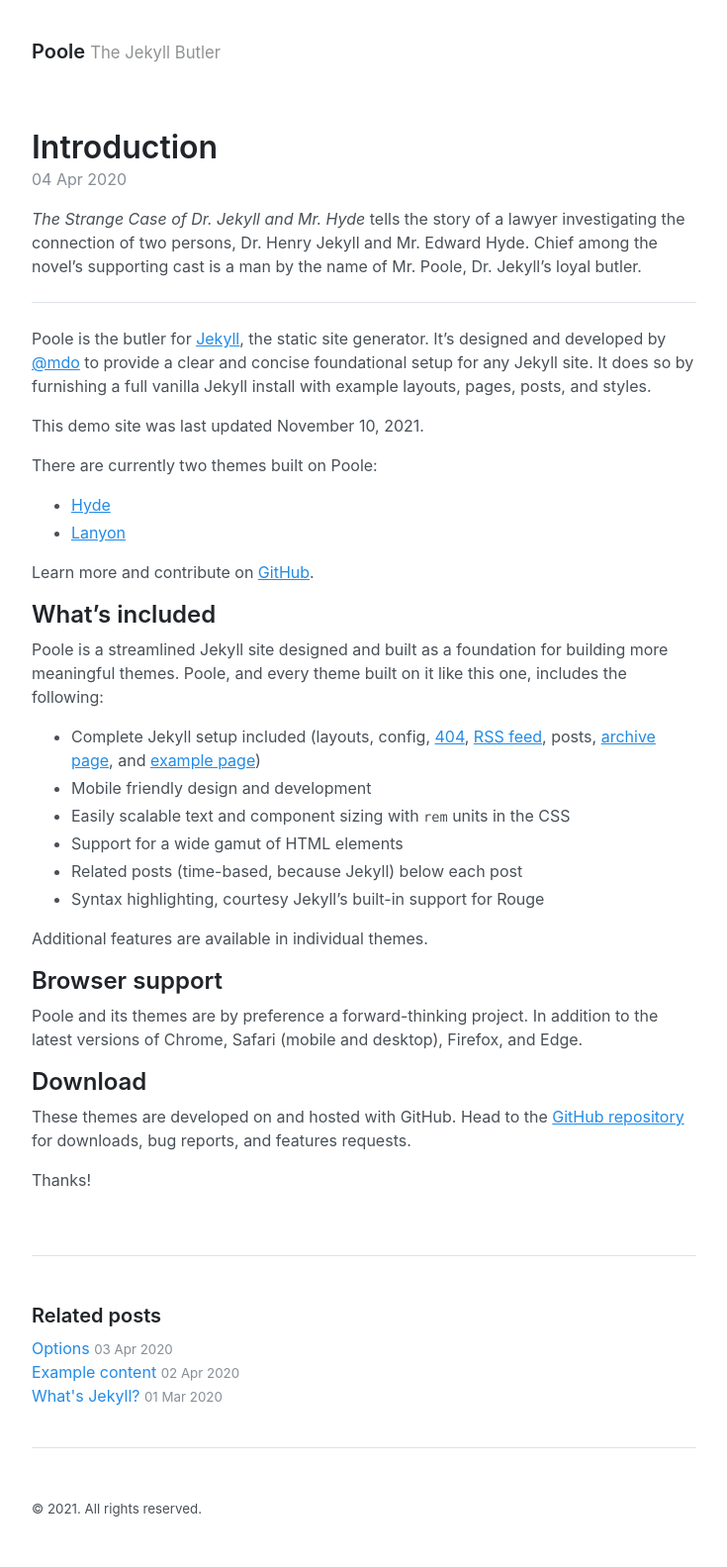
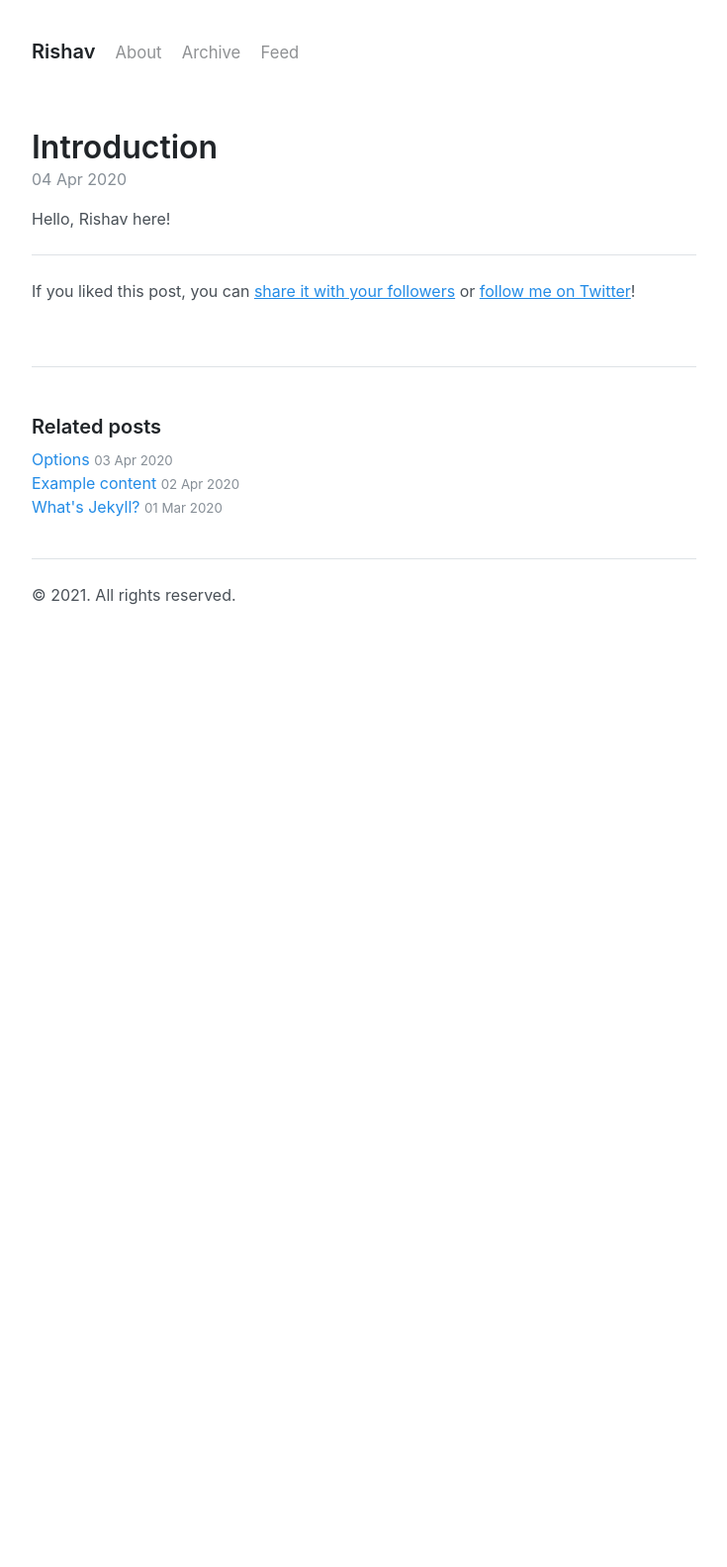
Before and after one commit to aptrishu/aptrishu.github.io, a Jekyll site: the page built from _posts/2020-04-04-introduction.md, in a window 1280 px wide. Shown: the whole page at 99% size, without its empty margins (272-1007 px from the left). Built offline with Jekyll 4.4.1, drawn with Linux system fonts in a browser that asks for light colours; Markdown is read by kramdown in place of the engine named in the settings; after the commit the page ends 900 px from its top, so only the background shows below that.

Commit message:
add new layout

```diff
--- a/_config.yml
+++ b/_config.yml
@@ -1,10 +1,25 @@
 # Setup
-title: Poole
-tagline: The Jekyll Butler
-url: https://getpoole.com
-paginate: 1
-baseurl: ""
-permalink: pretty
+# Dependencies
+markdown:         redcarpet
+pygments:         true
+
+# Permalinks
+permalink:        pretty
+
+# Setup
+title:            Rishav
+tagline:          'The personal website of Rishav'
+description:      'The personal website of Rishav'
+url:              rishu.codes
+
+paginate:         1
+
+github:
+  repo:           github.com/aptrishu/aptrishu.github.io
+
+# This is the list of pages to incldue in the header of the website.
+pages_list:       {'About':'/about','Archive':'/archive','Feed':'/atom.xml'}
+
 
 # Gems
 plugins:
@@ -33,9 +48,8 @@
 
 # Specify the author for blog posts
 author:
-  name: Mark Otto
-  url: https://twitter.com/mdo
-  email: markdotto@gmail.com
+  name:           'Rishav'
+  url:            https://twitter.com/aptrishu
 
 # Custom vars
 version: 3.0.0
--- /dev/null
+++ b/_includes/comments.html
@@ -0,0 +1,18 @@
+{% if page.comments %}
+<!-- Add Disqus comments. -->
+<div id="disqus_thread"></div>
+<script type="text/javascript">
+    /* * * CONFIGURATION VARIABLES: EDIT BEFORE PASTING INTO YOUR WEBPAGE * * */
+    var disqus_shortname = 'rishu-codes'; // required: replace example with your forum shortname
+    var disqus_identifier = "{{ site.disqusid }}{{ page.url | replace:'index.html','' }}";
+
+    /* * * DON'T EDIT BELOW THIS LINE * * */
+    (function() {
+        var dsq = document.createElement('script'); dsq.type = 'text/javascript'; dsq.async = true;
+        dsq.src = '//' + disqus_shortname + '.disqus.com/embed.js';
+        (document.getElementsByTagName('head')[0] || document.getElementsByTagName('body')[0]).appendChild(dsq);
+    })();
+</script>
+<noscript>Please enable JavaScript to view the <a href="http://disqus.com/?ref_noscript">comments powered by Disqus.</a></noscript>
+<a href="http://disqus.com" class="dsq-brlink">comments powered by <span class="logo-disqus">Disqus</span></a>
+{% endif %}
--- /dev/null
+++ b/_includes/twitter_plug.html
@@ -0,0 +1,7 @@
+If you liked this post, you can
+<a href="https://twitter.com/intent/tweet?url={{ site.url }}{{ page.url }}&text={{ page.title }}&via=aptrishu"
+   target="_blank">
+    share it with your followers</a>
+or
+<a href="https://twitter.com/aptrishu">
+    follow me on Twitter</a>!
--- a/_layouts/default.html
+++ b/_layouts/default.html
@@ -1,38 +1,33 @@
-<!doctype html>
-<html lang="en">
+<!DOCTYPE html>
+<html xmlns="http://www.w3.org/1999/xhtml" xml:lang="en" lang="en-us">
 
-  {% include head.html %}
+{% include head.html %}
+{% include google_analytics.html %}
 
-  <body>
+<body>
 
-    <div class="container content">
-      <header class="masthead">
-        <h3 class="masthead-title">
-          <a href="{{ site.baseurl }}/" title="Home">{{ site.title }}</a>
-          <small>{{ site.tagline }}</small>
-        </h3>
-      </header>
+<div class="container content">
+  <div class="masthead">
+    <h3 class="masthead-title">
+      <a href="/" title="Home">{{ site.title }}</a>
 
-      <main>
-        {{ content }}
-      </main>
+      {% for page in site.pages_list %}
+      &nbsp;&nbsp;&nbsp;<small><a href="{{ page[1]  }}">{{ page[0] }}</a></small>
+      {% endfor %}
 
-      <footer class="footer">
-        <small>
-          &copy; <time datetime="{{ site.time | date_to_xmlschema }}">{{ site.time | date: '%Y' }}</time>. All rights reserved.
-        </small>
-      </footer>
-    </div>
+    </h3>
+  </div>
 
-    {% if site.ga_analytics %}
-     <script>
-       (function(i,s,o,g,r,a,m){i['GoogleAnalyticsObject']=r;i[r]=i[r]||function(){
-       (i[r].q=i[r].q||[]).push(arguments)},i[r].l=1*new Date();a=s.createElement(o),
-       m=s.getElementsByTagName(o)[0];a.async=1;a.src=g;m.parentNode.insertBefore(a,m)
-       })(window,document,'script','https://www.google-analytics.com/analytics.js','ga');
-       ga('create', '{{ site.ga_analytics }}', 'auto');
-       ga('send', 'pageview');
-     </script>
-    {% endif %}
-  </body>
+  {{ content }}
+
+  {% include comments.html %}
+
+  <div class="footer">
+    <p>
+      &copy; {{ site.time | date: '%Y' }}. All rights reserved.
+    </p>
+  </div>
+</div>
+
+</body>
 </html>
--- a/_posts/2020-04-04-introduction.md
+++ b/_posts/2020-04-04-introduction.md
@@ -3,40 +3,9 @@
 title: Introduction
 ---
 
-*The Strange Case of Dr. Jekyll and Mr. Hyde* tells the story of a lawyer investigating the connection of two persons, Dr. Henry Jekyll and Mr. Edward Hyde. Chief among the novel's supporting cast is a man by the name of Mr. Poole, Dr. Jekyll's loyal butler.
+Hello, Rishav here!
 
 -----
 
-Poole is the butler for [Jekyll](http://jekyllrb.com), the static site generator. It's designed and developed by [@mdo](https://twitter.com/mdo) to provide a clear and concise foundational setup for any Jekyll site. It does so by furnishing a full vanilla Jekyll install with example layouts, pages, posts, and styles.
 
-This demo site was last updated {{ site.time | date: "%B %d, %Y" }}.
-
-There are currently two themes built on Poole:
-
-* [Hyde](http://hyde.getpoole.com)
-* [Lanyon](http://lanyon.getpoole.com)
-
-Learn more and contribute on [GitHub]({{ site.github.repo }}).
-
-## What's included
-
-Poole is a streamlined Jekyll site designed and built as a foundation for building more meaningful themes. Poole, and every theme built on it like this one, includes the following:
-
-* Complete Jekyll setup included (layouts, config, [404]({{ '404.html' | relative_url }}), [RSS feed]({{ 'atom.xml' | relative_url }}), posts, [archive page]({{ 'archive' | relative_url }}), and [example page]({{ 'about' | relative_url }}))
-* Mobile friendly design and development
-* Easily scalable text and component sizing with `rem` units in the CSS
-* Support for a wide gamut of HTML elements
-* Related posts (time-based, because Jekyll) below each post
-* Syntax highlighting, courtesy Jekyll's built-in support for Rouge
-
-Additional features are available in individual themes.
-
-## Browser support
-
-Poole and its themes are by preference a forward-thinking project. In addition to the latest versions of Chrome, Safari (mobile and desktop), Firefox, and Edge.
-
-## Download
-
-These themes are developed on and hosted with GitHub. Head to the [GitHub repository]({{ site.github.repo }}) for downloads, bug reports, and features requests.
-
-Thanks!
+{% include twitter_plug.html %}
```
Also changed, not shown: _includes/google_analytics.html (added, +9 -0 lines), _posts/archive.md (added, +10 -0 lines).
